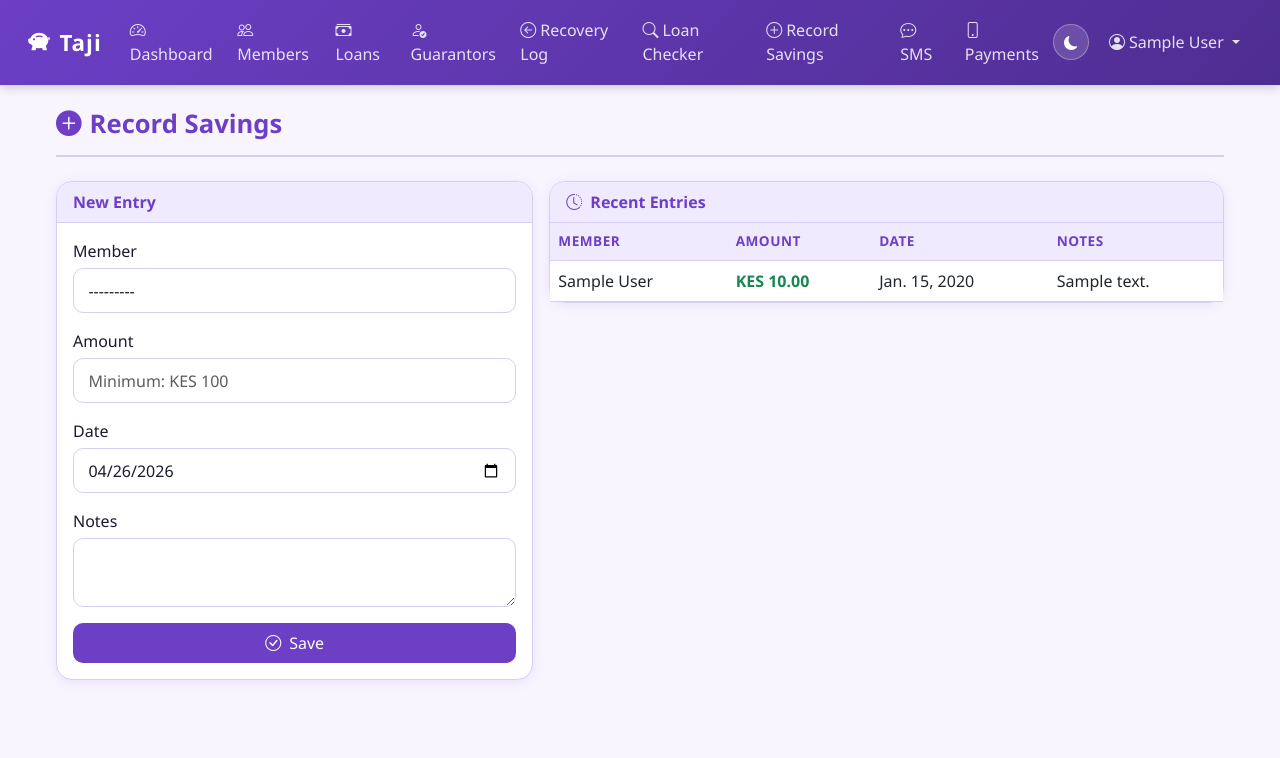
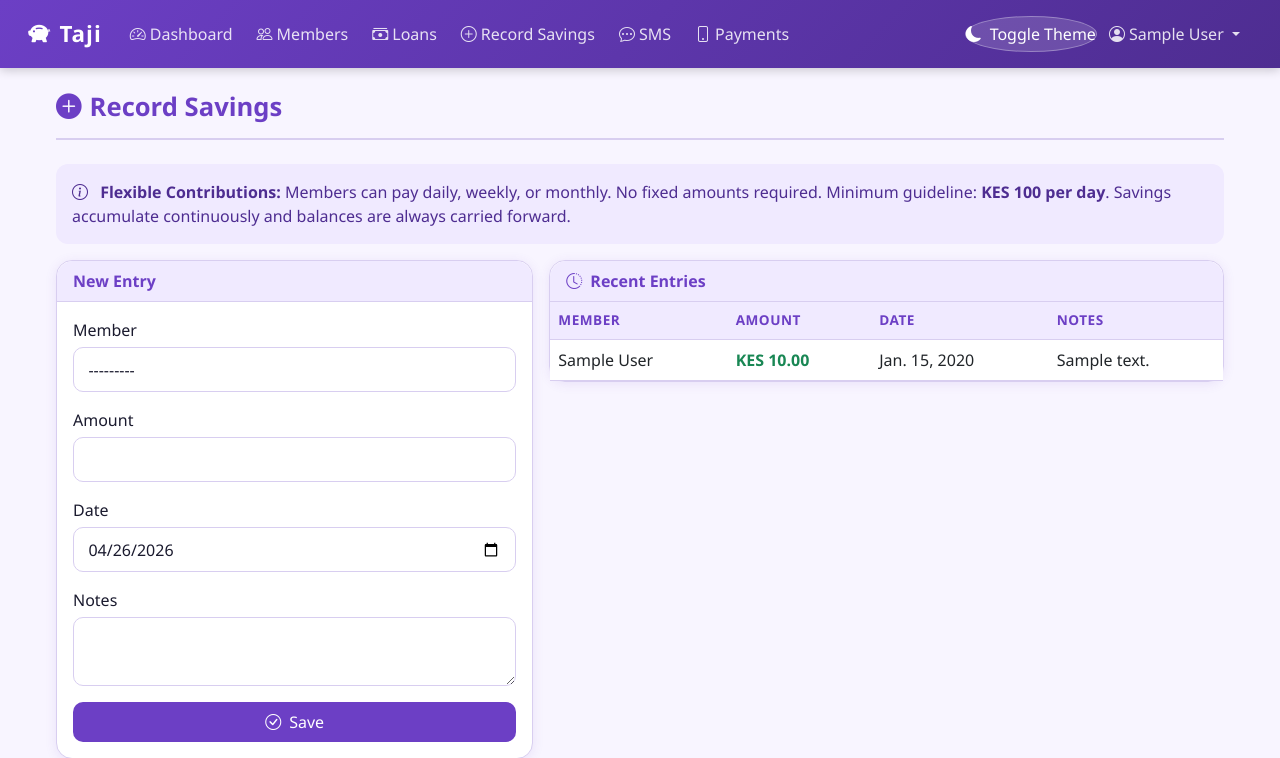
Before and after one commit to kibetlelgo/Taji, a Django app: page /savings/record/ in a window 1280 px wide. Shown: the top 758 px of the page. Run offline with Django 4.2, Linux system fonts and the light colour scheme; a user stored in the database is signed in; tables that the repository leaves empty hold one stand-in row (values such as "Sample post").

Commit message:
Sync all changes from root to taji folder - navbar, dark mode, and Python files

```diff
--- a/taji/core/forms.py
+++ b/taji/core/forms.py
@@ -33,7 +33,7 @@ class RecordSavingsForm(forms.ModelForm):
         fields = ['member', 'amount', 'date', 'notes']
         widgets = {
             'date': forms.DateInput(attrs={'type': 'date', 'class': 'form-control'}),
-            'amount': forms.NumberInput(attrs={'class': 'form-control', 'min': '1', 'placeholder': 'Minimum: KES 100'}),
+            'amount': forms.NumberInput(attrs={'class': 'form-control', 'min': '1'}),
             'notes': forms.Textarea(attrs={'class': 'form-control', 'rows': 2}),
         }
 
@@ -41,7 +41,6 @@ class RecordSavingsForm(forms.ModelForm):
         super().__init__(*args, **kwargs)
         self.fields['member'].queryset = User.objects.filter(role='member', is_active_member=True)
         self.fields['member'].widget.attrs.update({'class': 'form-control'})
-        self.fields['amount'].help_text = 'Minimum guideline: KES 100 per day'
 
 
 class AddSavingsForm(forms.ModelForm):
--- a/taji/core/models.py
+++ b/taji/core/models.py
@@ -131,43 +131,3 @@ class SMSLog(models.Model):
 
     def __str__(self):
         return f"SMS to {self.recipient} at {self.sent_at}"
-
-
-class Guarantor(models.Model):
-    loan = models.ForeignKey('loans.Loan', on_delete=models.CASCADE, related_name='guarantors')
-    member = models.ForeignKey(User, on_delete=models.CASCADE, related_name='guaranteed_loans')
-    status = models.CharField(max_length=20, default='pending')  # pending, approved, rejected
-    agreed_amount = models.DecimalField(max_digits=12, decimal_places=2, null=True, blank=True)
-    requested_at = models.DateTimeField(auto_now_add=True)
-    responded_at = models.DateTimeField(null=True, blank=True)
-    responded_by = models.ForeignKey(User, on_delete=models.SET_NULL, null=True, blank=True, related_name='guarantor_responses')
-
-    class Meta:
-        ordering = ['-requested_at']
-
-    def __str__(self):
-        return f"{self.member} - Guarantee for Loan #{self.loan_id}"
-
-
-class RecoveryLog(models.Model):
-    ACTION_CHOICES = [
-        ('sms_sent', 'SMS Sent'),
-        ('phone_call', 'Phone Call'),
-        ('visit', 'Home Visit'),
-        ('legal_notice', 'Legal Notice'),
-        ('write_off', 'Write Off'),
-        ('partial_payment', 'Partial Payment'),
-        ('full_payment', 'Full Payment'),
-    ]
-    loan = models.ForeignKey('loans.Loan', on_delete=models.CASCADE, related_name='recovery_logs')
-    action = models.CharField(max_length=20, choices=ACTION_CHOICES)
-    amount = models.DecimalField(max_digits=12, decimal_places=2, null=True, blank=True)
-    notes = models.TextField(blank=True)
-    recorded_by = models.ForeignKey(User, on_delete=models.SET_NULL, null=True, related_name='recovery_logs')
-    recorded_at = models.DateTimeField(auto_now_add=True)
-
-    class Meta:
-        ordering = ['-recorded_at']
-
-    def __str__(self):
-        return f"{self.get_action_display()} - Loan #{self.loan_id} - {self.recorded_at}"
--- a/taji/core/urls.py
+++ b/taji/core/urls.py
@@ -18,7 +18,4 @@ urlpatterns = [
     path('pay-registration/', views.pay_registration_fee, name='pay_registration'),
     path('registration-payments/', views.admin_registration_payments, name='admin_registration_payments'),
     path('registration-payments/<int:pk>/review/', views.approve_registration_payment, name='approve_registration_payment'),
-    path('guarantors/', views.guarantors, name='guarantors'),
-    path('recovery-log/', views.recovery_log, name='recovery_log'),
-    path('loan-checker/', views.loan_checker, name='loan_checker'),
 ]
--- a/taji/core/views.py
+++ b/taji/core/views.py
@@ -3,11 +3,10 @@ from django.contrib.auth import login, logout, authenticate
 from django.contrib.auth.decorators import login_required
 from django.contrib import messages
 from django.utils import timezone
-from django.db import models
 from django.db.models import Sum
 from decimal import Decimal
 
-from .models import User, Cycle, Savings, InterestDistribution, SMSLog, RegistrationPayment, Guarantor, RecoveryLog
+from .models import User, Cycle, Savings, InterestDistribution, SMSLog, RegistrationPayment
 from .forms import MemberRegistrationForm, LoginForm, RecordSavingsForm, AddSavingsForm, SendSMSForm, RegistrationPaymentForm
 from .utils import send_sms, check_and_rotate_cycle
 from loans.models import Loan
@@ -158,6 +157,10 @@ def add_savings(request):
         saving.cycle = Cycle.get_current()
         saving.recorded_by = request.user
         saving.save()
+        if not saving.member.is_active_member and saving.member.total_savings >= 50:
+            saving.member.is_active_member = True
+            saving.member.registration_fee_paid = True
+            saving.member.save()
         messages.success(request, f'Savings of KES {saving.amount} recorded successfully!')
         return redirect('add_savings')
     recent = Savings.objects.filter(member=request.user).order_by('-date')[:8]
@@ -287,37 +290,3 @@ def approve_registration_payment(request, pk):
         payment.save()
         messages.warning(request, f'Payment for {payment.member} rejected.')
     return redirect('admin_registration_payments')
-
-
-@login_required
-def guarantors(request):
-    if request.user.role != 'admin':
-        return redirect('dashboard')
-    guarantors = Guarantor.objects.select_related('loan', 'member').order_by('-requested_at')
-    return render(request, 'core/guarantors.html', {'guarantors': guarantors})
-
-
-@login_required
-def recovery_log(request):
-    if request.user.role != 'admin':
-        return redirect('dashboard')
-    loans = Loan.objects.filter(status__in=['active', 'defaulted']).select_related('member')
-    recovery_logs = RecoveryLog.objects.select_related('loan', 'recorded_by').order_by('-recorded_at')[:50]
-    return render(request, 'core/recovery_log.html', {'recovery_logs': recovery_logs, 'loans': loans})
-
-
-@login_required
-def loan_checker(request):
-    if request.user.role != 'admin':
-        return redirect('dashboard')
-    query = request.GET.get('q', '')
-    results = []
-    if query:
-        results = User.objects.filter(
-            models.Q(id_number__icontains=query) |
-            models.Q(username__icontains=query) |
-            models.Q(phone__icontains=query) |
-            models.Q(first_name__icontains=query) |
-            models.Q(last_name__icontains=query)
-        ).filter(role='member')[:10]
-    return render(request, 'core/loan_checker.html', {'query': query, 'results': results})
--- a/taji/templates/base.html
+++ b/taji/templates/base.html
@@ -6,7 +6,7 @@
     <title>{% block title %}Taji Self Help Group{% endblock %}</title>
     <link href="https://cdn.jsdelivr.net/npm/bootstrap@5.3.0/dist/css/bootstrap.min.css" rel="stylesheet">
     <link href="https://cdn.jsdelivr.net/npm/bootstrap-icons@1.11.0/font/bootstrap-icons.css" rel="stylesheet">
-    <link href="/static/css/taji.css?v=1.1" rel="stylesheet">
+    <link href="/static/css/taji.css" rel="stylesheet">
 </head>
 <body>
 
@@ -16,33 +16,31 @@
         <a class="navbar-brand fw-bold" href="{% url 'home' %}">
             <i class="bi bi-piggy-bank-fill me-2"></i>Taji
         </a>
-        <button class="navbar-toggler" type="button" data-bs-toggle="collapse" data-bs-target="#navMenu">
+        <button class="navbar-toggler" type="button" data-bs-toggle="collapse" data-bs-target="#navMenu" aria-controls="navMenu" aria-expanded="false" aria-label="Toggle navigation">
             <span class="navbar-toggler-icon"></span>
         </button>
         <div class="collapse navbar-collapse" id="navMenu">
-            <ul class="navbar-nav me-auto">
+            <ul class="navbar-nav me-auto mb-2 mb-lg-0">
                 {% if user.role == 'admin' %}
                 <li class="nav-item"><a class="nav-link" href="{% url 'admin_dashboard' %}"><i class="bi bi-speedometer2 me-1"></i>Dashboard</a></li>
                 <li class="nav-item"><a class="nav-link" href="{% url 'member_list' %}"><i class="bi bi-people me-1"></i>Members</a></li>
                 <li class="nav-item"><a class="nav-link" href="{% url 'loan_list' %}"><i class="bi bi-cash-stack me-1"></i>Loans</a></li>
-                <li class="nav-item"><a class="nav-link" href="{% url 'guarantors' %}"><i class="bi bi-person-check me-1"></i>Guarantors</a></li>
-                <li class="nav-item"><a class="nav-link" href="{% url 'recovery_log' %}"><i class="bi bi-arrow-left-circle me-1"></i>Recovery Log</a></li>
-                <li class="nav-item"><a class="nav-link" href="{% url 'loan_checker' %}"><i class="bi bi-search me-1"></i>Loan Checker</a></li>
                 <li class="nav-item"><a class="nav-link" href="{% url 'record_savings' %}"><i class="bi bi-plus-circle me-1"></i>Record Savings</a></li>
                 <li class="nav-item"><a class="nav-link" href="{% url 'send_sms' %}"><i class="bi bi-chat-dots me-1"></i>SMS</a></li>
                 <li class="nav-item"><a class="nav-link" href="{% url 'admin_registration_payments' %}"><i class="bi bi-phone me-1"></i>Payments</a></li>
                 {% else %}
                 <li class="nav-item"><a class="nav-link" href="{% url 'dashboard' %}"><i class="bi bi-house me-1"></i>Dashboard</a></li>
                 <li class="nav-item"><a class="nav-link" href="{% url 'add_savings' %}"><i class="bi bi-plus-circle me-1"></i>Add Savings</a></li>
-                <li class="nav-item"><a class="nav-link" href="{% url 'loan_list' %}"><i class="bi bi-cash-stack me-1"></i>Loans</a></li>
+                <li class="nav-item"><a class="nav-link" href="{% url 'loan_list' %}"><i class="bi bi-cash-stack me-1"></i>My Loans</a></li>
                 <li class="nav-item"><a class="nav-link" href="{% url 'apply_loan' %}"><i class="bi bi-plus-circle me-1"></i>Apply Loan</a></li>
                 <li class="nav-item"><a class="nav-link" href="{% url 'member_statement' pk=user.pk %}"><i class="bi bi-file-text me-1"></i>Statement</a></li>
                 {% endif %}
             </ul>
             <ul class="navbar-nav align-items-center">
-                <li class="nav-item me-2">
-                    <button class="btn btn-sm theme-toggle" onclick="toggleTheme()" title="Toggle dark mode">
+                <li class="nav-item">
+                    <button class="btn theme-toggle w-100" onclick="toggleTheme()" title="Toggle dark mode">
                         <i class="bi bi-moon-fill" id="theme-icon"></i>
+                        <span class="ms-2 d-none d-md-inline">Toggle Theme</span>
                     </button>
                 </li>
                 <li class="nav-item dropdown">
@@ -96,6 +94,11 @@
         const icon = document.getElementById('theme-icon');
         if (icon) icon.className = saved === 'dark' ? 'bi bi-sun-fill' : 'bi bi-moon-fill';
     })();
+
+    document.querySelector('.navbar-toggler').addEventListener('click', function() {
+        const expanded = this.getAttribute('aria-expanded') === 'true';
+        this.setAttribute('aria-expanded', !expanded);
+    });
 </script>
 {% block extra_js %}{% endblock %}
 </body>
--- a/taji/templates/core/login.html
+++ b/taji/templates/core/login.html
@@ -21,7 +21,7 @@
         </button>
     </form>
     <div class="text-center mt-3">
-        <small class="text-muted">New member? <a href="{% url 'register' %}" class="text-decoration-none fw-semibold" style="color:var(--taji-purple)">Register here</a></small>
+        <small class="text-muted">New member? <a href="{% url 'register' %}" style="color:var(--taji-purple)">Register here</a></small>
     </div>
 </div>
 {% endblock %}
--- a/taji/templates/core/record_savings.html
+++ b/taji/templates/core/record_savings.html
@@ -1,8 +1,15 @@
 {% extends 'base.html' %}
+{% load taji_extras %}
 {% block title %}Record Savings – Taji{% endblock %}
 {% block content %}
 <div class="page-header">
     <h1><i class="bi bi-plus-circle-fill me-2"></i>Record Savings</h1>
+</div>
+
+<div class="alert alert-info mb-3">
+    <i class="bi bi-info-circle me-2"></i>
+    <strong>Flexible Contributions:</strong> Members can pay daily, weekly, or monthly. No fixed amounts required.
+    Minimum guideline: <strong>KES {% settings_value 'MINIMUM_DAILY_SAVINGS' %} per day</strong>. Savings accumulate continuously and balances are always carried forward.
 </div>
 
 <div class="row g-3">
--- a/taji/templates/core/register.html
+++ b/taji/templates/core/register.html
@@ -28,7 +28,7 @@
         </button>
     </form>
     <div class="text-center mt-3">
-        <small class="text-muted">Already a member? <a href="{% url 'login' %}" class="text-decoration-none fw-semibold" style="color:var(--taji-purple)">Login</a></small>
+        <small class="text-muted">Already a member? <a href="{% url 'login' %}" style="color:var(--taji-purple)">Login</a></small>
     </div>
 </div>
 {% endblock %}
```
